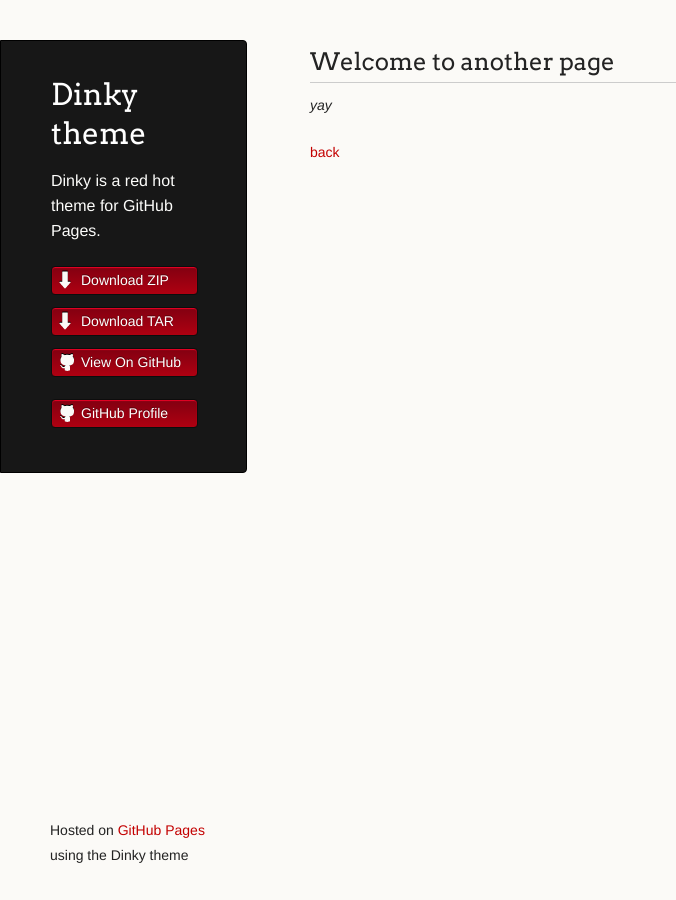
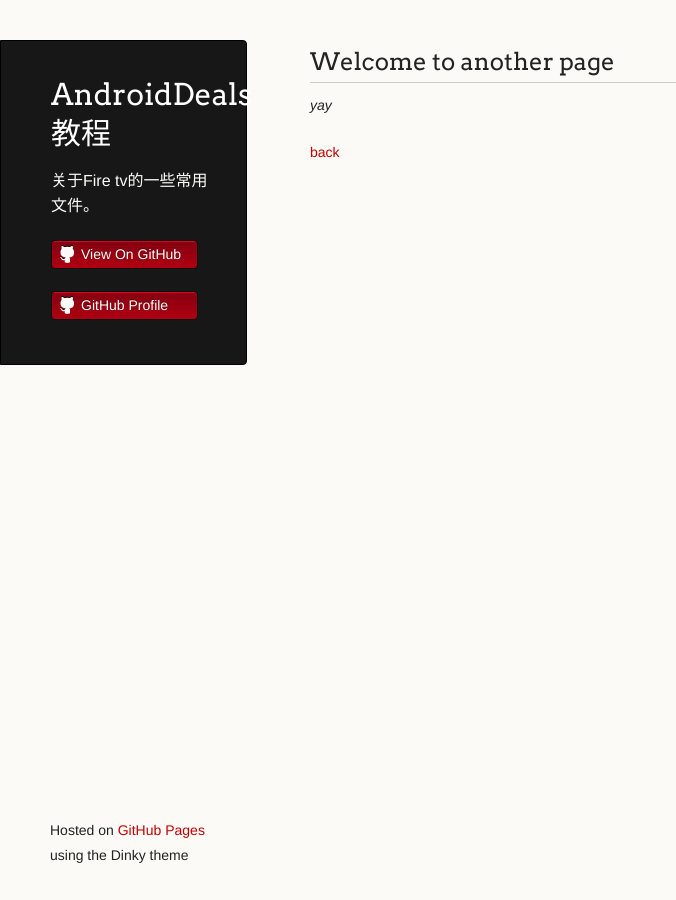
Before and after one commit to AndroidDeals/androiddeals.github.io, a Jekyll site: the page built from page/another-page.md, in a window 1280 px wide. Shown: the whole page, without its empty margins (0-676 px from the left). Built offline with Jekyll 4.4.1, drawn with Linux system fonts in a browser that asks for light colours; our own code applies the rules of GitHub Pages for plain Markdown files.

Commit message:
Update _config.yml

```diff
--- a/page/_config.yml
+++ b/page/_config.yml
@@ -1,5 +1,5 @@
-title: Dinky theme
-description: Dinky is a red hot theme for GitHub Pages.
-show_downloads: true
-google_analytics:
+title: AndroidDeals教程
+description: 关于Fire tv的一些常用文件。
+show_downloads: false
+google_analytics: true
 theme: jekyll-theme-dinky
```
